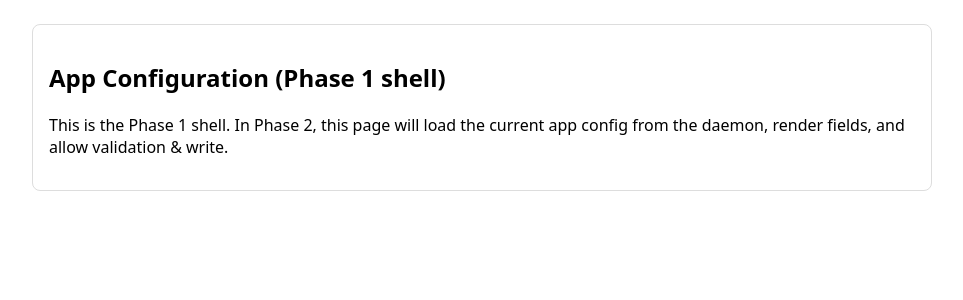
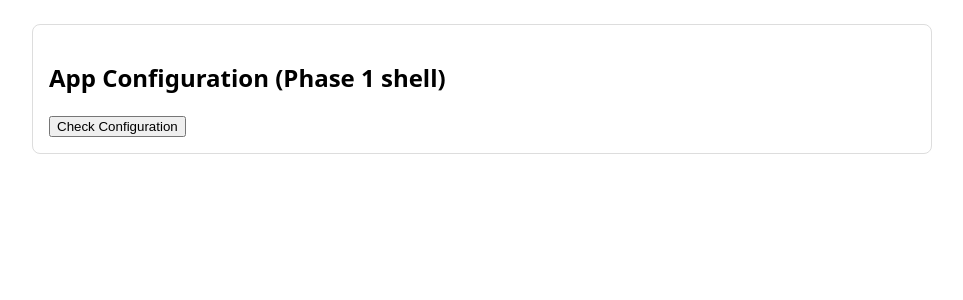
Before and after one commit to txoof/PaperPi-Web, a FastAPI app: page /config/app in a window 1280 px wide. Shown: the part 118-418 px from the top of the page, without its empty margins (158-1121 px from the left). Run offline with FastAPI, Linux system fonts and the light colour scheme; parts of the project's set-up code (start-up, migrations or seed data) failed here and were passed over; some libraries are stand-ins or nearby versions.

Commit message:
web: update html for editing config

```diff
--- a/paperpi/web/templates/_field.html
+++ b/paperpi/web/templates/_field.html
@@ -1,8 +1,48 @@
-{# Phase 1 stub: real macro comes in Phase 2 #}
-{% macro render_field(key, value, rules, result) -%}
-  <div>
-    <label><strong>{{ key }}</strong></label>
-    <div><code>value:</code> {{ value | default('') }}</div>
-    <div><code>rules:</code> {{ rules | default({}) }}</div>
+{% macro render_field(item, rule, result) -%}
+  {% set key = item.key %}
+  {% set val = item.value %}
+  {% set problems = (result.problems if result and result.problems is defined else {}) %}
+  {% set has_error = (key in problems) %}
+
+  <div class="config-entry" style="margin-bottom: 1rem;">
+    <label for="{{ key }}"><strong>{{ key }}</strong></label><br>
+
+    {# Select if allowed is provided #}
+    {% if rule.allowed is defined and rule.allowed %}
+      <select name="{{ key }}" id="{{ key }}" {% if has_error %}style="border:2px solid red;"{% endif %}>
+        {% for choice in rule.allowed %}
+          {# stringify booleans to 'true'/'false' #}
+          {% set sval = ('true' if choice is sameas true else ('false' if choice is sameas false else choice)) %}
+          <option value="{{ sval }}" {% if sval == (val|string) %}selected{% endif %}>{{ choice }}</option>
+        {% endfor %}
+      </select>
+
+    {# Checkbox for booleans #}
+    {% elif rule.type and rule.type|lower in ['bool','boolean'] %}
+      <input type="hidden" name="{{ key }}" value="false">
+      <input type="checkbox" id="{{ key }}" name="{{ key }}" value="true"
+             {% if val %}checked{% endif %}
+             {% if has_error %}style="outline:2px solid red;"{% endif %}>
+
+    {# Default: text input #}
+    {% else %}
+      <input type="text" id="{{ key }}" name="{{ key }}" value="{{ val if val is not none else '' }}"
+             {% if has_error %}style="border:2px solid red;"{% endif %}>
+    {% endif %}
+
+    <br>
+    <small><em>{{ rule.description or 'No description available.' }}</em></small><br>
+    <small><strong>Default:</strong> {{ rule.default if 'default' in rule else 'No default available.' }}</small>
+
+    {% if has_error %}
+      <div style="color: red; margin-top: 4px;">
+        <strong>Error:</strong> {{ problems[key].message }}
+      </div>
+      {% if problems[key].suggested_default is defined and problems[key].suggested_default is not none %}
+      <div style="color: green;">
+        <strong>Suggested:</strong> {{ problems[key].suggested_default }}
+      </div>
+      {% endif %}
+    {% endif %}
   </div>
 {%- endmacro %}
--- a/paperpi/web/templates/config.html
+++ b/paperpi/web/templates/config.html
@@ -1,6 +1,26 @@
 {% extends "base.html" %}
+{% from "_field.html" import render_field %}
 {% block content %}
   <h2>{{ title or "App Configuration" }}</h2>
-  <p>This is the Phase 1 shell. In Phase 2, this page will load the current app
-     config from the daemon, render fields, and allow validation & write.</p>
+
+  {% if result and result.message %}
+    <div style="padding:8px; margin:8px 0; border:1px solid #4caf50; background:#e8f5e9;">
+      {{ result.message }}
+    </div>
+  {% endif %}
+
+  <form method="post" action="/config/app/check">
+    {% for item in config_items %}
+      {% set rule = schema.get(item.key, {}) %}
+      {{ render_field(item, rule, result) }}
+    {% endfor %}
+
+    <input type="submit" value="Check Configuration">
+
+    {# Show Write only if no problems and something actually changed #}
+    {% if result and (result.problems is defined) and (result.problems|length == 0) and changed %}
+      <input type="hidden" name="payload_json" value='{{ payload_json }}'>
+      <input type="submit" formaction="/config/app/write" value="Write Configuration">
+    {% endif %}
+  </form>
 {% endblock %}
```
